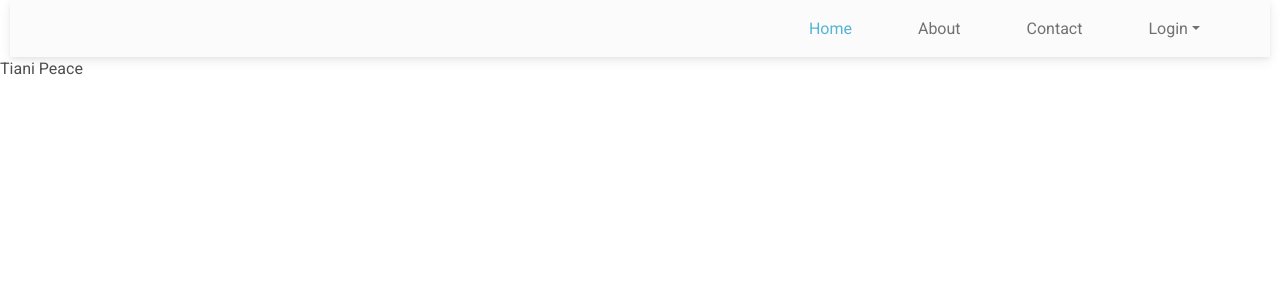
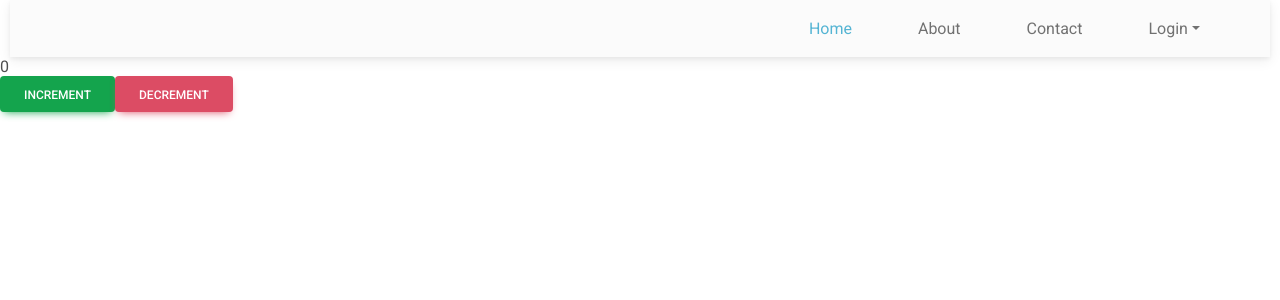
Before and after one commit to TannyBlaze/React-Folder, a React (Vite) app in the folder React-class/: page / in a window 1280 px wide. Shown: the top 300 px of the page. Built offline with nearby package versions, Linux system fonts and the light colour scheme.

Commit message:
second commit

```diff
--- a/React-class/package.json
+++ b/React-class/package.json
@@ -10,10 +10,12 @@
     "preview": "vite preview"
   },
   "dependencies": {
+    "@reduxjs/toolkit": "^1.9.7",
     "axios": "^1.5.1",
     "formik": "^2.4.5",
     "react": "^18.2.0",
     "react-dom": "^18.2.0",
+    "react-redux": "^8.1.3",
     "react-router-dom": "^6.17.0",
     "react-toastify": "^9.1.3",
     "yup": "^1.3.2"
--- a/React-class/src/main.jsx
+++ b/React-class/src/main.jsx
@@ -3,11 +3,23 @@
 import App from './App.jsx'
 import './index.css'
 import { BrowserRouter } from 'react-router-dom'
+import { configureStore } from "@reduxjs/toolkit"
+import { Provider } from 'react-redux'
+import counter from './redux/Counter.jsx'
+
+let store = configureStore({
+  reducer: {
+    counterReducer: counter,
+  }
+})
 
 ReactDOM.createRoot(document.getElementById('root')).render(
   <React.StrictMode>
-    <BrowserRouter>
-      <App />
-    </BrowserRouter>
+    <Provider store={store}>
+      <BrowserRouter>
+        <App />
+      </BrowserRouter>
+    </Provider>
+
   </React.StrictMode>,
 )
--- a/React-class/src/pages/Home.jsx
+++ b/React-class/src/pages/Home.jsx
@@ -1,8 +1,20 @@
 import React from 'react'
+import { useDispatch, useSelector } from 'react-redux'
+import { increment, decrement } from '../redux/Counter'
 
 function Home() {
+  const count = useSelector((state) => state.counterReducer.count)
+  console.log(count);
+  const dispatch = useDispatch()
   return (
-    <div>Tiani Peace</div>
+    <div>
+      <div>
+        <h1>{count}</h1>
+        <button className='btn btn-success' onClick={() => dispatch(increment())}>Increment</button>
+        <button className='btn btn-danger' onClick={() => dispatch(decrement())}>Decrement</button>
+      </div>
+    </div>
+
   )
 }
 
--- /dev/null
+++ b/React-class/src/redux/Counter.jsx
@@ -0,0 +1,20 @@
+import { createSlice } from "@reduxjs/toolkit";
+
+const counterSlice = createSlice({
+    name: "counter",
+    initialState: {
+        count: 0
+    },
+    myName: "Wale",
+    reducers: {
+        increment: (state) => {
+            state.count += 1
+        },
+        decrement: (state) => {
+            state.count -= 1
+        }
+    },
+})
+
+export const { increment, decrement } = counterSlice.actions
+export default counterSlice.reducer
```
Also changed, not shown: 2 other files (tests, documents, lock files or other folders).
